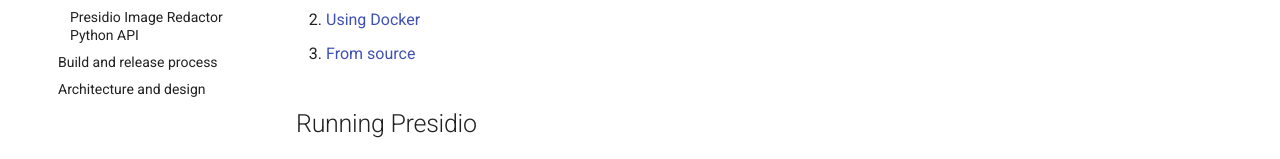
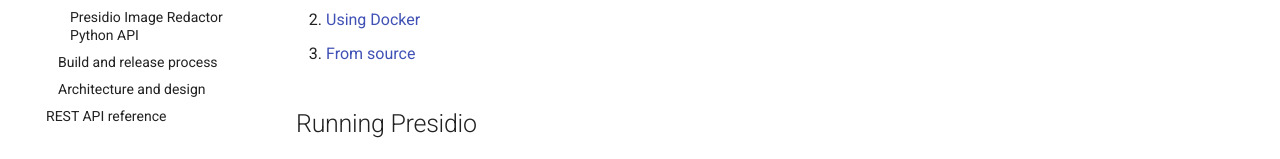
Before and after one commit to prokopidis/presidio, an MkDocs documentation site: the page built from docs/index.md, in a window 1280 px wide and 900 px high, scrolled down 618 px. Shown: the part 738-897 px from the top of the window. Built offline with MkDocs 1.6.1 and Material for MkDocs 9.7.7, drawn with Linux system fonts in a browser that asks for light colours; comment, search, counter and statistics services are not loaded.

Commit message:
Add REST API reference link to Mkdocs (#554)
* Add REST API reference link

* lower

Co-authored-by: sharon <sharon.hart@microsoft.com>

```diff
--- a/mkdocs.yml
+++ b/mkdocs.yml
@@ -32,6 +32,7 @@
         - Presidio Image Redactor Python API: api/image-redactor_python.md
       - Build and release process: build_release.md
       - Architecture and design: design.md
+    - REST API reference: api-docs/api-docs.html
 theme:
   name: material
   palette:
```
Also changed, not shown: 1 other file.
